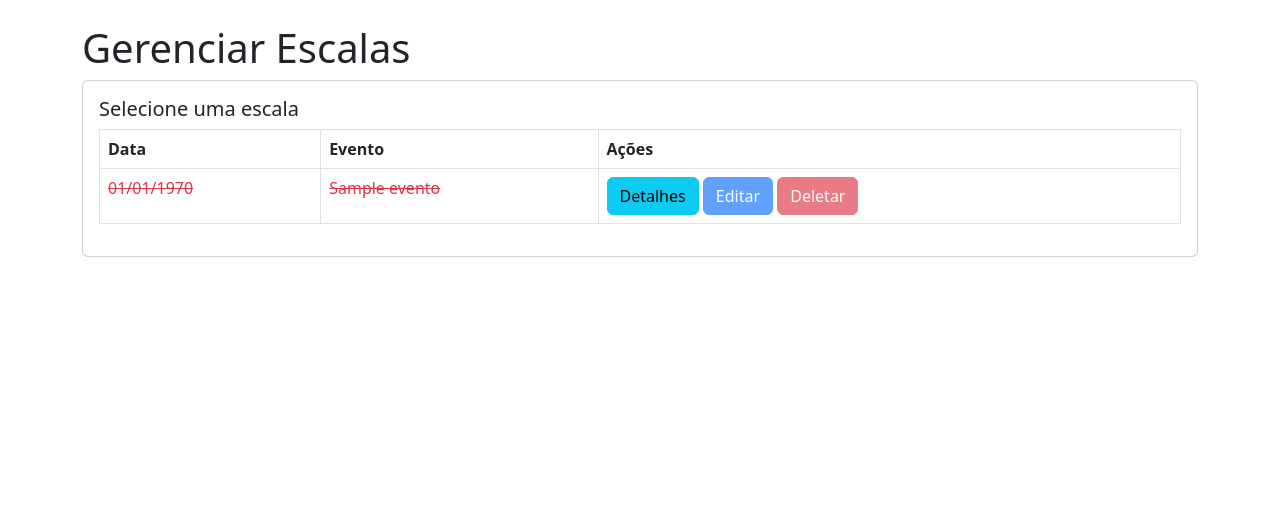
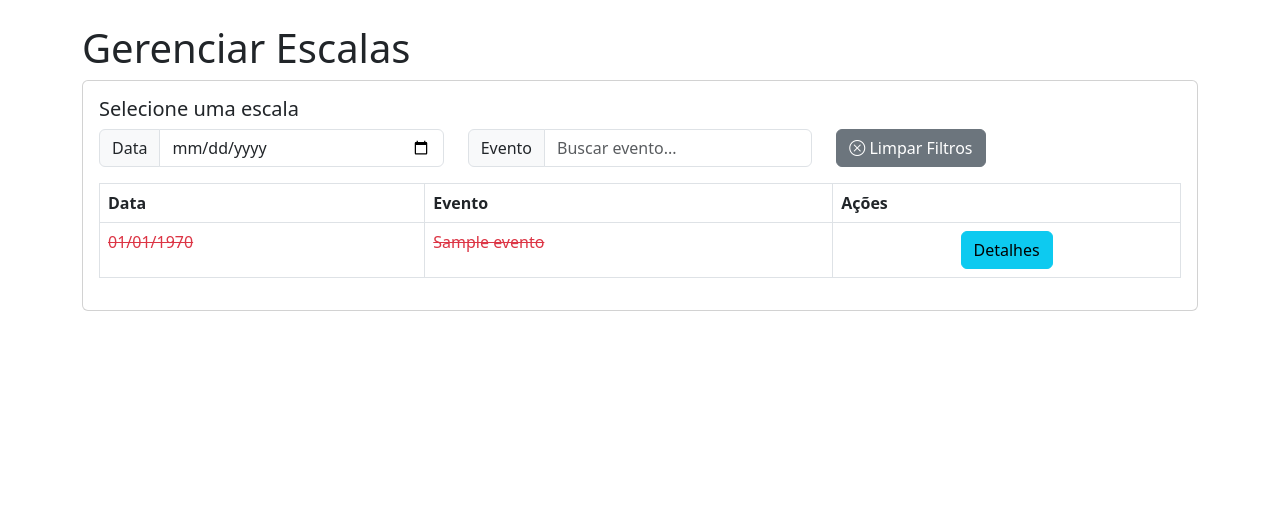
Before and after one commit to DFSegatto/Musicalize, a PHP site: page /aplicativoManancial/modules/escalas/gerenciar.php in a window 1280 px wide. Shown: the part 56-565 px from the top of the page. Run offline with PHP 8.4, Linux system fonts and the light colour scheme; tables that the repository leaves empty or names only in its code hold one stand-in row (values such as "Sample post"); data that the repository does not hold is empty.

Commit message:
Criado filtro

```diff
--- a/modules/escalas/gerenciar.php
+++ b/modules/escalas/gerenciar.php
@@ -35,6 +35,28 @@ $escalas = new Escala($db);
                     <div class="card">
                         <div class="card-body">
                             <h5 class="card-title">Selecione uma escala</h5>
+
+                            <!-- Filtros -->
+                            <div class="row mb-3">
+                                <div class="col-md-4">
+                                    <div class="input-group">
+                                        <span class="input-group-text">Data</span>
+                                        <input type="date" id="filtroData" class="form-control">
+                                    </div>
+                                </div>
+                                <div class="col-md-4">
+                                    <div class="input-group">
+                                        <span class="input-group-text">Evento</span>
+                                        <input type="text" id="filtroEvento" class="form-control" placeholder="Buscar evento...">
+                                    </div>
+                                </div>
+                                <div class="col-md-4">
+                                    <button class="btn btn-secondary" onclick="limparFiltros()">
+                                        <i class="bi bi-x-circle"></i> Limpar Filtros
+                                    </button>
+                                </div>
+                            </div>
+
                             <table class="table table-bordered">
                                 <thead>
                                     <tr>
@@ -54,6 +76,7 @@ $escalas = new Escala($db);
                                         echo "<td" . ($isOldDate ? " class='text-decoration-line-through text-danger'" : "") . ">" . $dataFormatada . "</td>";
                                         echo "<td" . ($isOldDate ? " class='text-decoration-line-through text-danger'" : "") . ">" . $result['evento_titulo'] . "</td>";
                                         echo "<td>
+                                        <div class='text-center'>
                                         <button type='button'
                                             data-bs-toggle='modal'
                                             data-bs-target='#detalhesModal'
@@ -65,8 +88,7 @@ $escalas = new Escala($db);
                                                 json_encode($result['detalhes']) .
                                             ")'
                                             class='btn btn-info'>Detalhes</button>
-                                        <a href='editar.php?id=" . $row['id'] . "' " . ($isOldDate ? "class='btn btn-primary disabled'" : "class='btn btn-primary'") . ">Editar</a>
-                                        <a href='deletar.php?id=" . $row['id'] . "' " . ($isOldDate ? "class='btn btn-danger disabled'" : "class='btn btn-danger'") . ">Deletar</a>
+                                            </div>
                                         </td>";
                                         echo "</tr>";
                                     }
@@ -255,5 +277,50 @@ ${musicasText}`;
             const url = `https://wa.me/?text=${encodeURIComponent(mensagem)}`;
             window.open(url, '_blank');
         }
+
+        document.addEventListener('DOMContentLoaded', function() {
+            // Adiciona eventos aos filtros
+            document.getElementById('filtroData').addEventListener('input', aplicarFiltros);
+            document.getElementById('filtroEvento').addEventListener('input', aplicarFiltros);
+        });
+
+        function aplicarFiltros() {
+            const filtroData = document.getElementById('filtroData').value;
+            const filtroEvento = document.getElementById('filtroEvento').value.toLowerCase();
+            const tabela = document.querySelector('table tbody');
+            const linhas = tabela.getElementsByTagName('tr');
+
+            for (let linha of linhas) {
+                let data = linha.cells[0].textContent;
+                let evento = linha.cells[1].textContent.toLowerCase();
+                let mostrar = true;
+
+                if (filtroData) {
+                    // Converter data DD/MM/YYYY para YYYY-MM-DD para comparação
+                    const [dia, mes, ano] = data.split('/');
+                    const dataFormatada = `${ano}-${mes}-${dia}`;
+                    if (dataFormatada !== filtroData) {
+                        mostrar = false;
+                    }
+                }
+
+                if (filtroEvento && !evento.includes(filtroEvento)) {
+                    mostrar = false;
+                }
+
+                linha.style.display = mostrar ? '' : 'none';
+            }
+        }
+
+        function limparFiltros() {
+            document.getElementById('filtroData').value = '';
+            document.getElementById('filtroEvento').value = '';
+            const tabela = document.querySelector('table tbody');
+            const linhas = tabela.getElementsByTagName('tr');
+
+            for (let linha of linhas) {
+                linha.style.display = '';
+            }
+        }
     </script>
 </html>
```
